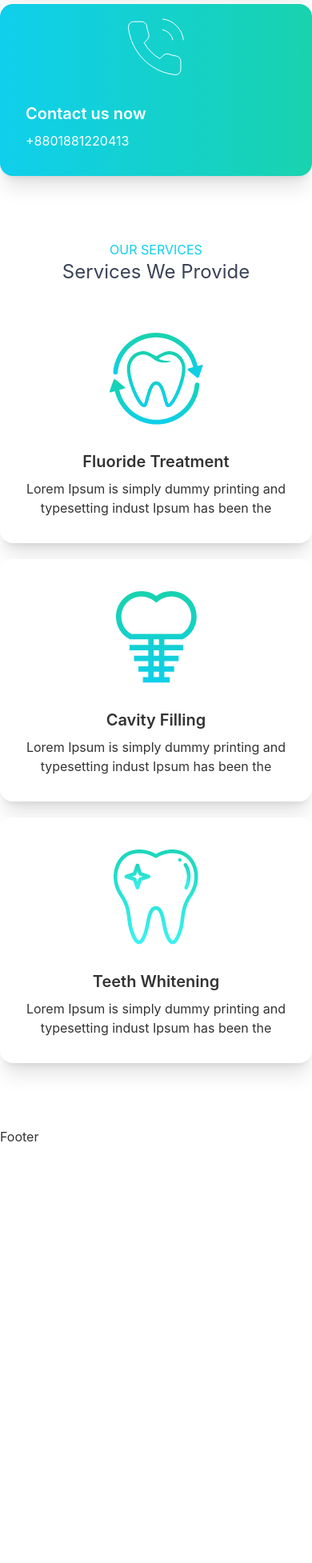
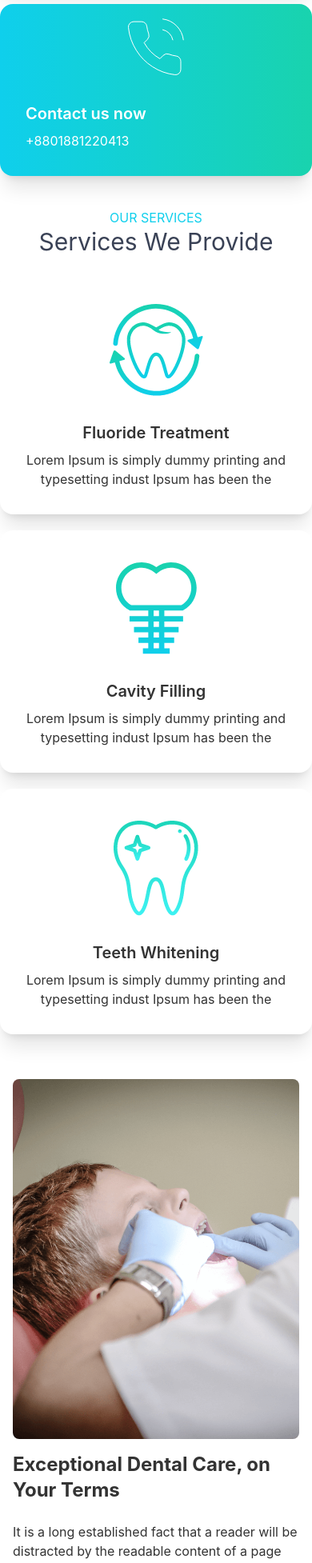
Before and after one commit to rana-arju/doctor-portal-client, a React (Create React App) app: page / in a window 390 px wide. Shown: the part 1049-3003 px from the top of the page at 80% size. Before the commit the page ends 2482 px from the top, so only its background shows below. Built offline with nearby package versions, Linux system fonts and the light colour scheme.

Commit message:
about section complate with responsive

```diff
--- /dev/null
+++ b/src/Pages/Home/About.js
@@ -0,0 +1,17 @@
+import React from 'react';
+import treatment from '../../assets/images/treatment.png';
+const About = () => {
+    return (
+    <div class="hero min-h-screen">
+    <div class="hero-content px-fit md:px-32 flex-col lg:flex-row">
+        <img src={treatment} alt="..." className='w-full md:w-2/5 mr-0 md:mr-10 rounded-lg'/>
+        <div>
+        <h2 class="text-2xl md:text-4xl font-bold">Exceptional Dental Care, on Your Terms</h2>
+        <p class="py-6">It is a long established fact that a reader will be distracted by the readable content of a page when looking at its layout. The point of using Lorem Ipsumis that it has a more-or-less normal distribution of letters,as opposed to using 'Content here, content here', making it look like readable English. Many desktop publishing packages and web page</p>
+        <button className="btn btn-primary bg-gradient-to-r from-primary to-secondary text-white">Get Started</button>        </div>
+    </div>
+    </div>
+    );
+};
+
+export default About;
--- a/src/Pages/Home/Home.js
+++ b/src/Pages/Home/Home.js
@@ -1,4 +1,5 @@
 import React from 'react';
+import About from './About';
 import Banner from './Banner';
 import Info from './Info';
 import Services from './Services';
@@ -9,6 +10,7 @@
             <Banner />
             <Info />
             <Services />
+            <About />
         </div>
     );
 };
--- a/src/Pages/Home/Services.js
+++ b/src/Pages/Home/Services.js
@@ -5,10 +5,10 @@
 import Service from './Service';
 const Services = () => {
     return (
-        <div className='container my-20'>
+        <div className='container my-10 md:my-20'>
             <div className="text-center mb-5">
                 <p className='uppercase text-primary'>our services</p>
-                <h3 className='capitalize text-2xl text-accent'>services we provide</h3>
+                <h3 className='capitalize text-3xl text-accent'>services we provide</h3>
             </div>
             <div className="grid grid-cols-1 gap-5 lg:grid-cols-3">
             <Service img={fluoride} serviceTitle="Fluoride Treatment" serviceDes="Lorem Ipsum is simply dummy printing and typesetting indust Ipsum has been the" />
```
